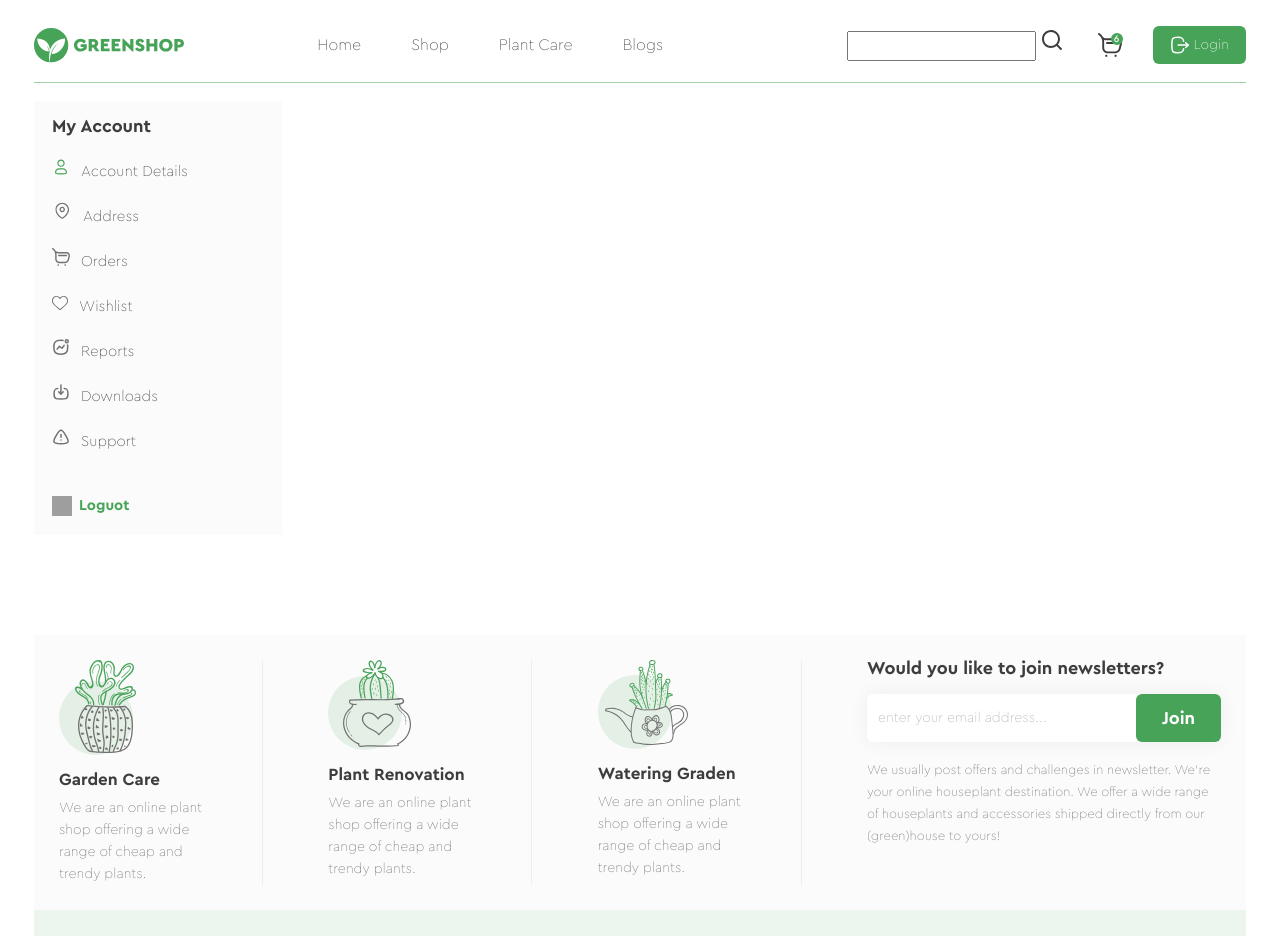
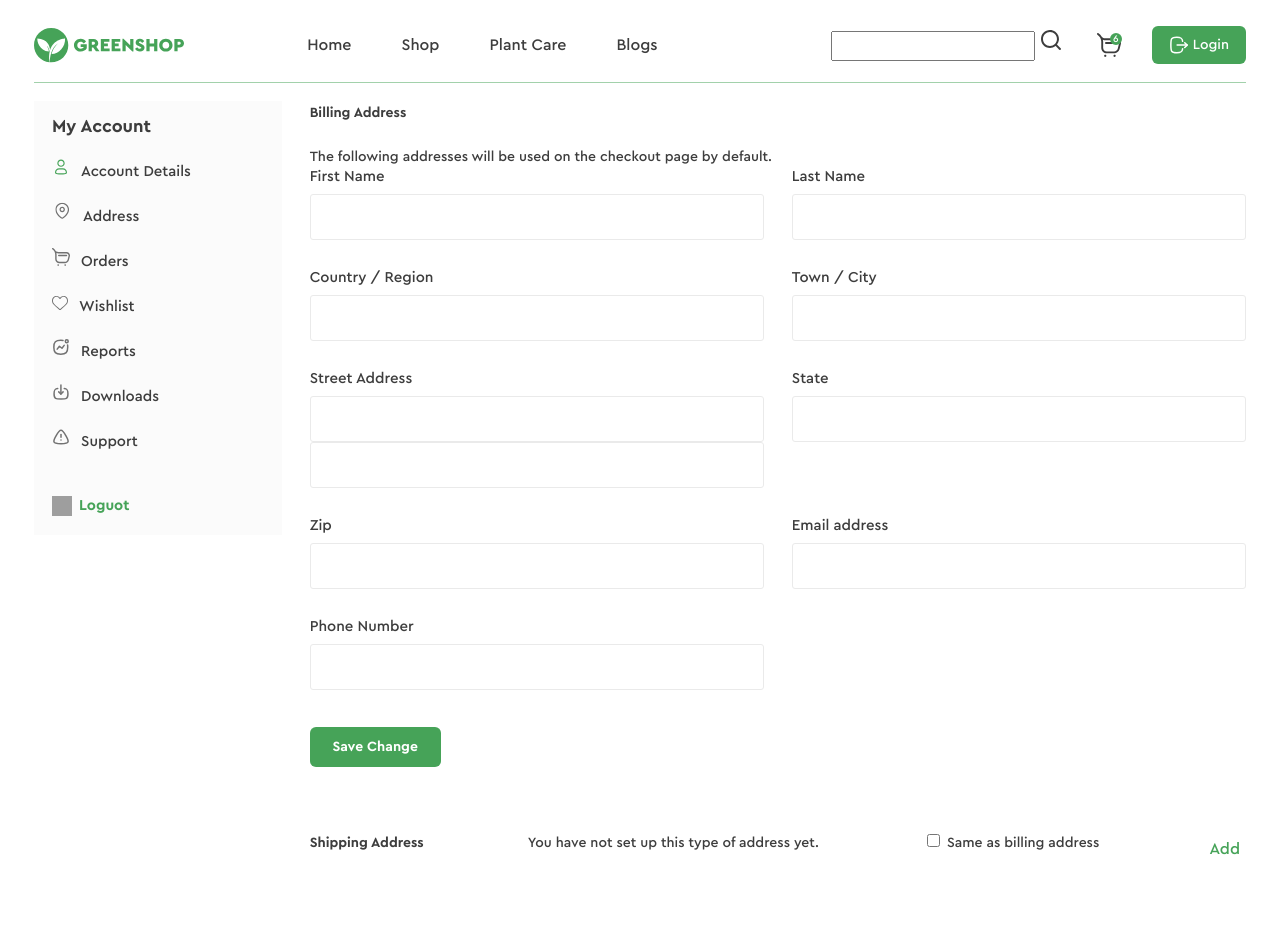
Before and after one commit to progdidi/greenshop, a React (Create React App) app: page /account/address in a window 1280 px wide. Shown: the top 936 px of the page. Built offline with nearby package versions, Linux system fonts and the light colour scheme; grey boxes are pictures that could not be loaded.

Commit message:
Account Page components

```diff
--- a/src/pages/AccountPage/AccountPage.js
+++ b/src/pages/AccountPage/AccountPage.js
@@ -6,6 +6,11 @@ import './accountPage.scss';
 
 import UserPage from './UserPage/UserPage';
 import AddressPage from "./AddressPage/AddressPage";
+import DownloadsPage from "./DownloadsPage/DownloadsPage";
+import OrdersPage from "./OrdersPage/OrdersPage";
+import ReportsPage from "./ReportsPage/ReportsPage";
+import SupportPage from "./SupportPage/SupportPage";
+import WishlistPage from "./WishlistPage/WishlistPage";
 
 
 const AccountPage = () => {
@@ -21,11 +26,11 @@ const AccountPage = () => {
                             <Routes>
                                     <Route path="user" element={<UserPage/>} />
                                     <Route path="address" element={<AddressPage/>} />
-                                    <Route path="orders" element={<UserPage/>} />
-                                    <Route path="wishlist" element={<UserPage/>} />
-                                    <Route path="support" element={<UserPage/>} />
-                                    <Route path="reports" element={<UserPage/>} />
-                                    <Route path="downloads" element={<UserPage/>} />
+                                    <Route path="orders" element={<OrdersPage/>} />
+                                    <Route path="wishlist" element={<WishlistPage/>} />
+                                    <Route path="support" element={<SupportPage/>} />
+                                    <Route path="reports" element={<ReportsPage/>} />
+                                    <Route path="downloads" element={<DownloadsPage/>} />
                             </Routes>
 
 
--- a/src/pages/AccountPage/AddressPage/AddressPage.js
+++ b/src/pages/AccountPage/AddressPage/AddressPage.js
@@ -3,6 +3,79 @@ import './addressPage.scss';
 const AddressPage = () => {
     return (
         <>
+        <div className="address">
+            <div className="address__billing">
+                <form action="" className="user__form">
+                    <h5 className="user__form-title">Billing Address</h5>
+                    <p className="user__form-comment">The following addresses will be used on the checkout page by default.</p>
+                    <div className="user__form-address">
+                        <div className="user__form-item">
+                            <label htmlFor="" className="user__form-label">First Name
+                            </label>
+                            <input type="text" className="user__form-input" />
+                        </div>
+                        <div className="user__form-item">
+                            <label htmlFor="" className="user__form-label">Last Name
+                            </label>
+                            <input type="text" className="user__form-input" />
+                        </div>
+                        <div className="user__form-item">
+                            <label htmlFor="" className="user__form-label">Country / Region
+                            </label>
+                            <input type="text" className="user__form-input" />
+                        </div>
+                        <div className="user__form-item">
+                            <label htmlFor="" className="user__form-label">Town / City
+                            </label>
+                            <input type="text" className="user__form-input" />
+                        </div>
+                        <div className="user__form-item">
+                            <label htmlFor="" className="user__form-label">Street Address
+                            </label>
+                            <input type="text" className="user__form-input" />
+                            <input type="text" className="user__form-input" />
+                        </div>
+                        <div className="user__form-item">
+                            <label htmlFor="" className="user__form-label">State
+                            </label>
+                            <input type="text" className="user__form-input" />
+                        </div>
+                        <div className="user__form-item">
+                            <label htmlFor="" className="user__form-label">Zip
+                            </label>
+                            <input type="text" className="user__form-input" />
+                        </div>
+                        <div className="user__form-item">
+                            <label htmlFor="" className="user__form-label">Email address
+                            </label>
+                            <input type="text" className="user__form-input" />
+                        </div>
+                        <div className="user__form-item">
+                            <label htmlFor="" className="user__form-label">Phone Number
+                            </label>
+                            <input type="text" className="user__form-input" />
+                        </div>
+                    </div>
+
+                    <div className="user__form-btn address-form__btn">Save Change</div>
+
+                </form>
+            </div>
+
+            <div className="address__shipping">
+                <h6 className="address__shipping-title user__form-title">Shipping Address</h6>
+                <p className="user__form-comment">You have not set up this type of address yet.</p>
+                <label htmlFor="" className="address__shipping-check">
+                    <input type="checkbox" className="address__shipping-check" /> Same as billing address
+                </label>
+
+                <button className="address__shipping-btn">Add</button>
+
+            </div>
+
+        </div>
+
+
         </>
      );
 }
--- a/src/pages/AccountPage/AddressPage/addressPage.scss
+++ b/src/pages/AccountPage/AddressPage/addressPage.scss
@@ -1,2 +1,24 @@
 @import '../../../style/base/vars.scss';
 @import '../../../style/base/mixins.scss';
+
+.address {
+    &__shipping {
+        margin-top: 64px;
+        display: flex;
+        justify-content: space-between;
+        &-title {
+            margin-bottom: 11px;
+        }
+        &-check {
+            font-size: 14px;
+            line-height: 16px;
+        }
+        &-btn {
+            font-weight: 500;
+            font-size: 16px;
+            line-height: 16px;
+            color: $green-color;
+            cursor: pointer;
+        }
+    }
+}
--- a/src/pages/AccountPage/DownloadsPage/DownloadsPage.js
+++ b/src/pages/AccountPage/DownloadsPage/DownloadsPage.js
@@ -0,0 +1,11 @@
+import './downloadsPage.scss';
+
+const DownloadsPage = () => {
+    return (
+        <>
+        Lorem ipsum dolor sit amet consectetur adipisicing elit. Incidunt dolor modi ipsam reprehenderit accusamus eos hic provident libero, aliquid in. Incidunt alias unde debitis atque tempore. Laboriosam nisi quidem cumque?
+        </>
+     );
+}
+
+export default DownloadsPage;
--- a/src/pages/AccountPage/OrdersPage/OrdersPage.js
+++ b/src/pages/AccountPage/OrdersPage/OrdersPage.js
@@ -0,0 +1,11 @@
+import './ordersPage.scss';
+
+const OrdersPage = () => {
+    return (
+        <>
+        Lorem ipsum dolor sit amet consectetur adipisicing elit. Labore iste exercitationem iure aliquid laboriosam ex blanditiis voluptatibus suscipit incidunt ea necessitatibus culpa nobis deserunt quibusdam itaque perspiciatis, voluptatem atque! Ipsum?
+        </>
+     );
+}
+
+export default OrdersPage;
--- a/src/pages/AccountPage/ReportsPage/ReportsPage.js
+++ b/src/pages/AccountPage/ReportsPage/ReportsPage.js
@@ -0,0 +1,9 @@
+const ReportsPage = () => {
+    return (
+        <>
+        Lorem, ipsum dolor sit amet consectetur adipisicing elit. Sint quidem, doloribus aspernatur fuga numquam beatae. Itaque tempore nesciunt vel harum doloribus accusantium expedita quam aliquam. Minima ea modi aut necessitatibus!
+        </>
+     );
+}
+
+export default ReportsPage;
--- a/src/pages/AccountPage/SupportPage/SupportPage.js
+++ b/src/pages/AccountPage/SupportPage/SupportPage.js
@@ -0,0 +1,9 @@
+const SupportPage = () => {
+    return (
+        <>
+        Lorem ipsum dolor sit amet consectetur adipisicing elit. Tempora doloremque quo, tenetur autem provident nesciunt nostrum dolor recusandae assumenda neque adipisci aspernatur quae dolorum, laborum eligendi ipsam a corrupti commodi.
+        </>
+     );
+}
+
+export default SupportPage;
--- a/src/pages/AccountPage/UserPage/UserPage.js
+++ b/src/pages/AccountPage/UserPage/UserPage.js
@@ -1,7 +1,9 @@
+import './userPage.scss';
+
 const UserPage = () => {
     return (
         <>
-            <form action="" className="user__form">
+            <form action="" className="account__form user__form">
                 <h5 className="user__form-title">Personal Information</h5>
                 <div className="user__form-personal">
                     <div className="user__form-item">
--- a/src/pages/AccountPage/UserPage/userPage.scss
+++ b/src/pages/AccountPage/UserPage/userPage.scss
@@ -1,9 +1,16 @@
-@import '../../style/base/vars.scss';
-@import '../../style/base/mixins.scss';
+@import '../../../style/base/vars.scss';
+@import '../../../style/base/mixins.scss';
 
 .user__form {
     width: 100%;
     &-personal {
+        display: grid;
+        grid-template-columns: repeat(2, 1fr);
+        grid-column-gap: 28px;
+        grid-row-gap: 30px;
+        margin-bottom: 37px;
+    }
+    &-address {
         display: grid;
         grid-template-columns: repeat(2, 1fr);
         grid-column-gap: 28px;
--- a/src/pages/AccountPage/WishlistPage/WishlistPage.js
+++ b/src/pages/AccountPage/WishlistPage/WishlistPage.js
@@ -0,0 +1,9 @@
+const WishlistPage = () => {
+    return (
+        <>
+        Lorem ipsum dolor sit amet consectetur, adipisicing elit. Soluta facilis odit numquam ad reprehenderit tempore eos commodi blanditiis dolores provident autem, minima sequi cum. Temporibus doloremque voluptates dicta est officia!
+        </>
+     );
+}
+
+export default WishlistPage;
--- a/src/pages/AccountPage/accountPage.scss
+++ b/src/pages/AccountPage/accountPage.scss
@@ -8,6 +8,5 @@
 
     &__content {
         width: 100%;
-
     }
 }
--- a/src/style/style.scss
+++ b/src/style/style.scss
@@ -10,7 +10,7 @@ button {
 body {
     font-family: 'Cera Pro', sans-serif;
     color: $black-color;
-    font-weight: 400;
+    font-weight: 500;
     font-size: 14px;
     line-height: 24px;
 }
```
Lines whose indentation alone changed are shown as unchanged.
